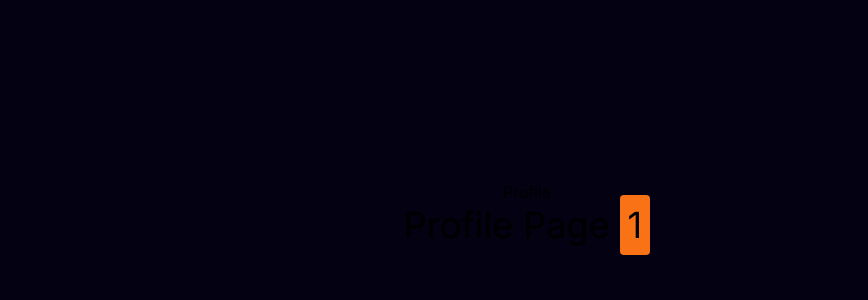
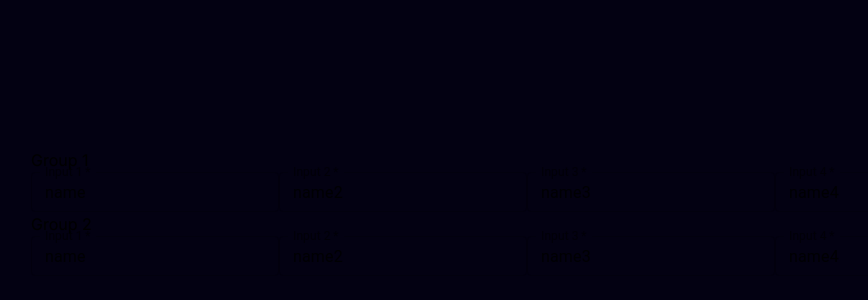
Before and after one commit to theDewill/Zimular, a Next.js app in the folder GUI/: page /profile/1 in a window 1280 px wide. Shown: the part 188-488 px from the top of the page, without its empty margins (113-981 px from the left). Built offline with nearby package versions, Linux system fonts and the light colour scheme.

Commit message:
Feature: Add dynamic form creation with json

```diff
--- a/GUI/package.json
+++ b/GUI/package.json
@@ -9,6 +9,9 @@
     "lint": "next lint"
   },
   "dependencies": {
+    "@emotion/react": "^11.11.3",
+    "@emotion/styled": "^11.11.0",
+    "@mui/material": "^5.15.10",
     "axios": "^1.6.2",
     "bcryptjs": "^2.4.3",
     "jsonwebtoken": "^9.0.2",
--- a/GUI/src/app/home/Navbar.tsx
+++ b/GUI/src/app/home/Navbar.tsx
@@ -44,10 +44,10 @@
             <Link href='/index'>Documentation</Link>
           </li>
           <li className='p-4'>
-            <Link href='#contact'>Contact</Link>
+            <Link href='/contact'>Contact</Link>
           </li>
           <li className='p-4'>
-            <Link href='#about'>About Us</Link>
+            <Link href='/about'>About Us</Link>
           </li>
           <li className='p-4'>
             <Link href='/login'>Log in</Link>
--- /dev/null
+++ b/GUI/src/app/home/page.tsx
@@ -0,0 +1,15 @@
+import Hero from './Hero'
+import Contact from './Contact'
+import Navbar from './Navbar'
+import About from './About'
+
+
+export default function Home() {
+  return (
+    <main >
+      <Navbar/>
+      <Hero/>
+      <Contact/>
+    </main>
+  )
+}
--- a/GUI/src/app/index.mdx
+++ /dev/null
@@ -1,11 +0,0 @@
-# Introduction
-
-Welcome to Nextra! This is a basic docs template. You can use it as a starting point for your own project :)
-
-## What is Nextra?
-
-A **simple**, **powerful** and **flexible** site generation framework with everything you love from Next.js.
-
-## Documentation
-
-The documentation is available at [https://nextra.site](https://nextra.site).
--- a/GUI/src/app/page.tsx
+++ b/GUI/src/app/page.tsx
@@ -11,7 +11,6 @@
       <Navbar/>
       <Hero/>
       <Contact/>
-
     </main>
   )
 }
--- /dev/null
+++ b/GUI/src/app/profile/[id]/Form.tsx
@@ -0,0 +1,99 @@
+import React from "react";
+import { TextField } from "@mui/material";
+
+const data = {
+    "form": {
+        "group": [
+            {
+                "group_id": "1",
+                "group_name": "Group 1",
+                "fields":[
+                    {
+                        "id": "input1",
+                        "name" : "name",
+                        "label" : "Input 1",
+                        "required" : true,
+                    },
+                    {
+                        "id": "input2",
+                        "name" : "name2",
+                        "label" : "Input 2",
+                        "required" : true,
+                    },
+                    {
+                        "id": "input3",
+                        "name" : "name3",
+                        "label" : "Input 3",
+                        "required" : true,
+                    },
+                    {
+                        "id": "input4",
+                        "name" : "name4",
+                        "label" : "Input 4",
+                        "required" : true,
+                    }
+                ]
+            },
+            {
+                "group_id": "2",
+                "group_name": "Group 2",
+                "fields": [
+                    {
+                        "id": "input1",
+                        "name" : "name",
+                        "label" : "Input 1",
+                        "required" : true,
+                    },
+                    {
+                        "id": "input2",
+                        "name" : "name2",
+                        "label" : "Input 2",
+                        "required" : true,
+                    },
+                    {
+                        "id": "input3",
+                        "name" : "name3",
+                        "label" : "Input 3",
+                        "required" : true,
+                    },
+                    {
+                        "id": "input4",
+                        "name" : "name4",
+                        "label" : "Input 4",
+                        "required" : true,
+                    }
+                ]
+            }
+        ]
+    }
+}
+
+export default function Form() {
+    return (
+        <form>
+            {
+                data.form.group.map((item) => {
+                    return (
+                        <div key={item.group_id}>
+                            <h2>{item.group_name}</h2>
+                            {
+                                item.fields.map((field) => {
+                                    return(
+                                        <TextField
+                                            key={field.id}
+                                            label={field.label}
+                                            required={field.required}
+                                            variant="outlined"
+                                            defaultValue={field.name}
+                                            size="small"
+                                        />
+                                    )
+                                })
+                            }
+                        </div>
+                    )
+                })
+            }
+        </form>
+    )
+}
--- a/GUI/src/app/profile/[id]/page.tsx
+++ b/GUI/src/app/profile/[id]/page.tsx
@@ -1,9 +1,9 @@
+import Form from "./Form"
+
 export default function UserProfile({params}:any) {
     return (
         <div className=" flex flex-col items-center justify-center min-h-screen py-2">
-            <h1>Profile</h1>
-            <hr />
-            <p className="text-4xl">Profile Page <span className="p-2 ml -2 rounded bg-orange-500">{params.id}</span></p>
+            <Form />
         </div>
     )
 }
--- a/GUI/src/middleware.ts
+++ b/GUI/src/middleware.ts
@@ -1,5 +1,5 @@
 import { NextResponse } from 'next/server'
-import type { NextRequest } from 'next/server'
+import { NextRequest } from 'next/server'
 
 // This function can be marked `async` if using `await` inside
 export function middleware(request: NextRequest) {
@@ -10,7 +10,7 @@
     const token = request.cookies.get('token')?.value || '';
 
     if (isPublicPath && token){
-        return NextResponse.redirect(new URL('/profile', request.nextUrl));
+        return NextResponse.redirect(new URL('/', request.nextUrl));
     }
 
     if (!isPublicPath && !token){
```
Also changed, not shown: 1 other file (tests, documents, lock files or other folders).
